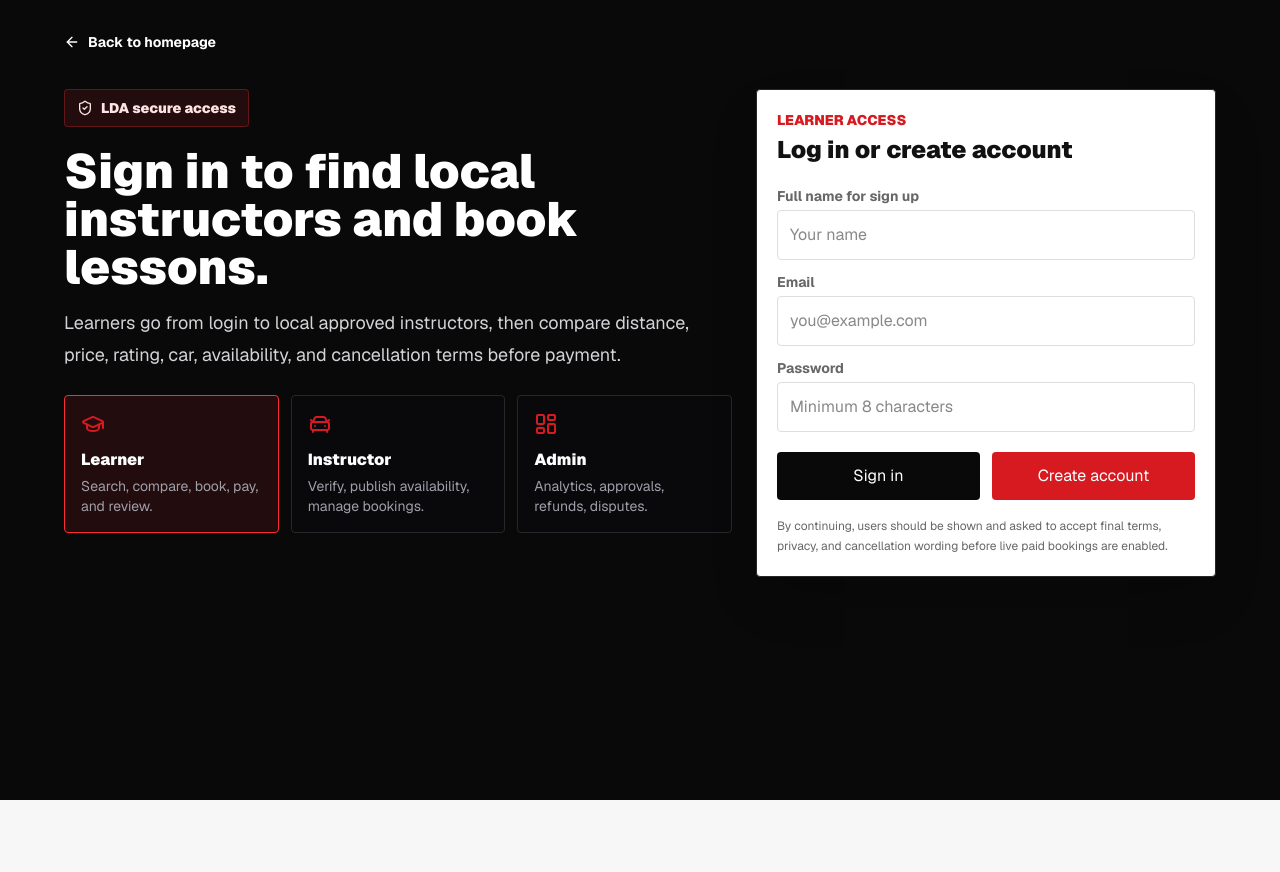
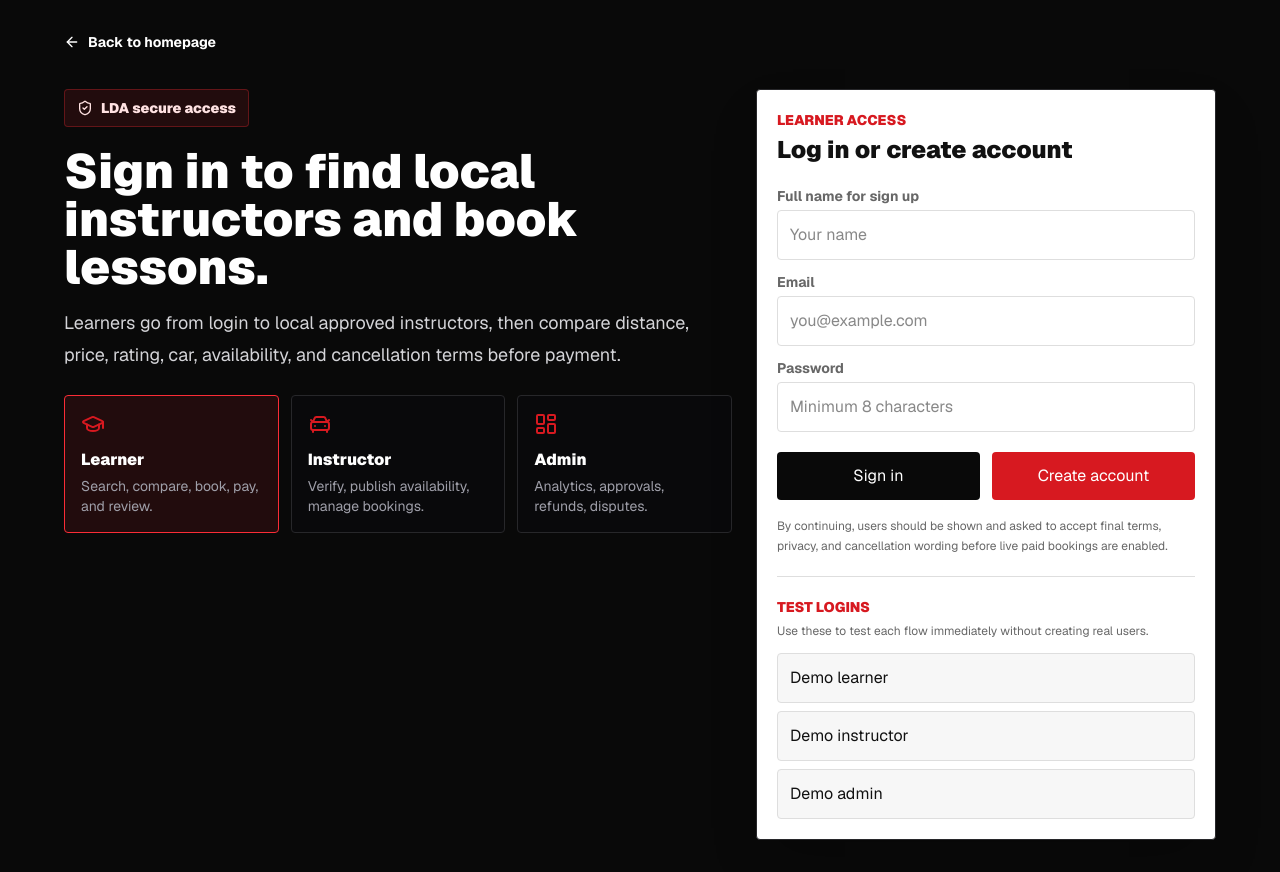
Before and after one commit to LDrivingAcademy/LDA, a Next.js app: page /auth/login in a window 1280 px wide. Before the commit the page ends 800 px from the top, so only its background shows below. Built offline with nearby package versions, Linux system fonts and the light colour scheme; no server answers.

Commit message:
Add test login buttons

```diff
--- a/src/app/auth/login/page.tsx
+++ b/src/app/auth/login/page.tsx
@@ -1,6 +1,6 @@
 import Link from "next/link";
 import { ArrowLeft, CarFront, GraduationCap, LayoutDashboard, ShieldCheck } from "lucide-react";
-import { signIn, signUp } from "../actions";
+import { demoSignIn, signIn, signUp } from "../actions";
 
 export default async function LoginPage({
   searchParams
@@ -91,6 +91,25 @@ export default async function LoginPage({
             <p className="mt-4 text-xs leading-5 text-muted">
               By continuing, users should be shown and asked to accept final terms, privacy, and cancellation wording before live paid bookings are enabled.
             </p>
+
+            <div className="mt-5 border-t border-border pt-5">
+              <div className="text-sm font-black uppercase text-brand">Test logins</div>
+              <p className="mt-1 text-xs leading-5 text-muted">Use these to test each flow immediately without creating real users.</p>
+              <div className="mt-3 grid gap-2">
+                {[
+                  ["learner", "Demo learner"],
+                  ["instructor", "Demo instructor"],
+                  ["admin", "Demo admin"]
+                ].map(([roleValue, label]) => (
+                  <form key={roleValue} action={demoSignIn}>
+                    <input type="hidden" name="demoRole" value={roleValue} />
+                    <button className="w-full rounded border border-border bg-background px-3 py-3 text-left text-sm font-black hover:border-brand">
+                      {label}
+                    </button>
+                  </form>
+                ))}
+              </div>
+            </div>
           </section>
         </div>
       </div>
```
